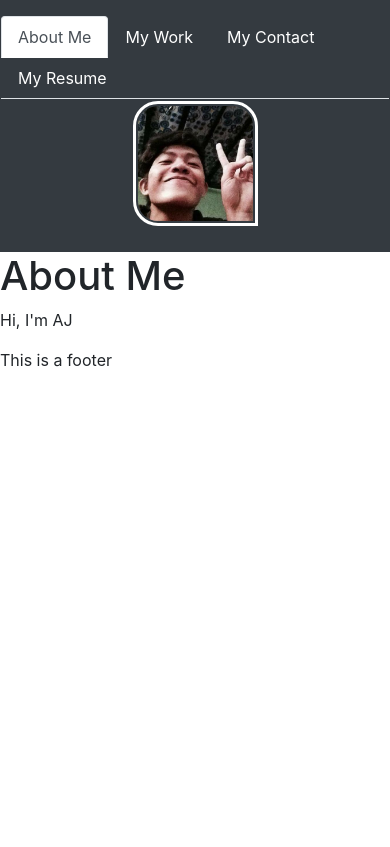
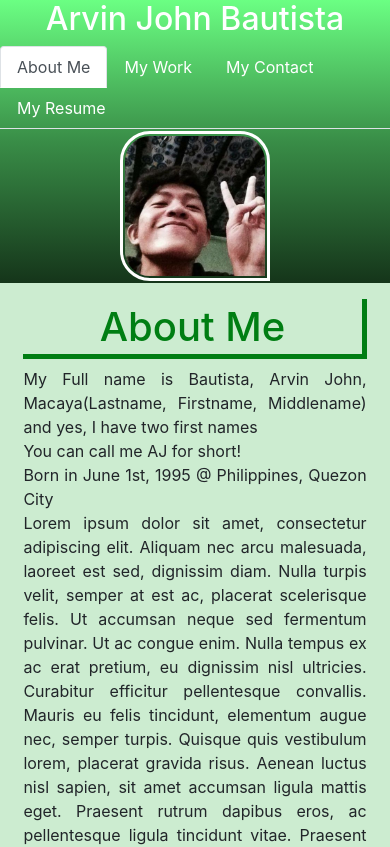
Before and after one commit to irvinek01/portfolio-react, a React (Create React App) app: page / in a window 390 px wide. Shown: the top 847 px of the page. Built offline with nearby package versions, Linux system fonts and the light colour scheme.

Commit message:
About me page added, mobile responsive, picture in header, bootstraps

```diff
--- a/src/components/Footer.js
+++ b/src/components/Footer.js
@@ -1,7 +1,10 @@
 import React from "react";
 
-function Footer () {
-    return <p>This is a footer</p>;
-
+function Footer() {
+  return (
+    <div className="footer">
+      <p>Bautista, AJ, 2021 May</p>
+    </div>
+  );
 }
 export default Footer;
--- a/src/components/Header.js
+++ b/src/components/Header.js
@@ -32,8 +32,11 @@ function Header({ currentPage, handlePageChange }) {
     />
   ));
   return (
-    <div className="bg-dark text-white d-flex ">
-      <div className="col p-3 mb-2 ">
+    <div className="text-white d-flex topHeader">
+      <div className="col">
+      <div className="row justify-content-center">
+          <h2>Arvin John Bautista</h2>
+        </div>
         <div className="row justify-content-center">
           <ul className="nav nav-tabs">{HeaderItems}</ul>
         </div>
@@ -42,8 +45,8 @@ function Header({ currentPage, handlePageChange }) {
             src={Pic}
             alt="AJ Profile"
             style={{
-              height: "125px",
-              width: "125px",
+              height: "150px",
+              width: "150px",
               padding: "0.5%",
               margin: "0.5%",
               border: "3px Solid rgb(255, 255, 255)",
--- a/src/components/pages/AboutMe.js
+++ b/src/components/pages/AboutMe.js
@@ -1,11 +1,35 @@
 import React from "react";
 
 const AboutMe = () => (
-  <div>
-    <h1>About Me</h1>
-    <p>
-      Hi, I'm AJ
-    </p>
+  <div className="pageContainer flex">
+    <div className="row">
+      <div className="col-l-4 col-md-4 col-sm-4">
+        <h1 className="pageHeading">About Me</h1>
+      </div>
+      <div className="col-l-8 col-md-8 col-sm-8">
+        <p>
+          My Full name is Bautista, Arvin John, Macaya(Lastname, Firstname,
+          Middlename) and yes, I have two first names
+          <br />
+          You can call me AJ for short!
+          <br />
+          Born in June 1st, 1995 @ Philippines, Quezon City
+          <br />
+          Lorem ipsum dolor sit amet, consectetur adipiscing elit. Aliquam nec
+          arcu malesuada, laoreet est sed, dignissim diam. Nulla turpis velit,
+          semper at est ac, placerat scelerisque felis. Ut accumsan neque sed
+          fermentum pulvinar. Ut ac congue enim. Nulla tempus ex ac erat
+          pretium, eu dignissim nisl ultricies. Curabitur efficitur pellentesque
+          convallis. Mauris eu felis tincidunt, elementum augue nec, semper
+          turpis. Quisque quis vestibulum lorem, placerat gravida risus. Aenean
+          luctus nisl sapien, sit amet accumsan ligula mattis eget. Praesent
+          rutrum dapibus eros, ac pellentesque ligula tincidunt vitae. Praesent
+          non ex id tellus ullamcorper faucibus id eu purus. Phasellus non lacus
+          sed risus feugiat condimentum. Morbi gravida tristique consectetur.
+          Morbi sed dignissim nibh.
+        </p>
+      </div>
+    </div>
   </div>
 );
 
--- /dev/null
+++ b/src/css/styles.css
@@ -0,0 +1,30 @@
+.topHeader {
+  color: rgb(255, 255, 255);
+  background-color: rgb(96, 212, 115);
+  background-image: linear-gradient(
+    rgb(107, 255, 131),
+    rgb(57, 141, 71),
+    rgb(21, 53, 26)
+  );
+}
+
+.pageContainer {
+  padding: 1em 6%;
+  background-color: rgba(0, 160, 24, 0.2);
+}
+
+.pageHeading {
+  border-right: 5px Solid rgb(0, 126, 19);
+  border-bottom: 5px Solid rgb(0, 126, 19);
+  color: rgb(0, 126, 19);
+  padding: 1% 5%;
+  text-align: center;
+}
+.pageContainer p {
+  text-align: justify;
+}
+
+.footer {
+  text-align: center;
+  font-style: italic;
+}
--- a/src/index.js
+++ b/src/index.js
@@ -1,4 +1,5 @@
 import "bootstrap/dist/css/bootstrap.css";
+import './css/styles.css';
 import React from 'react';
 import ReactDOM from 'react-dom';
 import App from './App';
```
